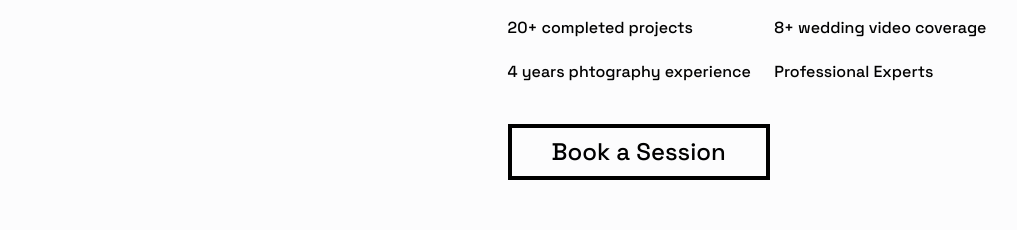
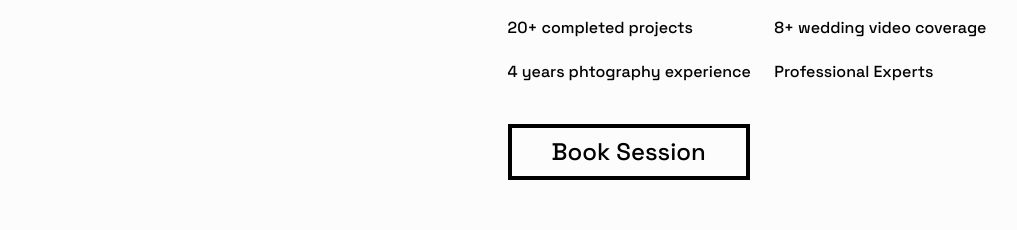
Before and after one commit to Sufyan-codes/PhotoStudio, a website: page index.html in a window 1280 px wide. Shown: the part 1160-1390 px from the top of the page, without its empty margins (163-1180 px from the left). Drawn offline with nearby package versions, Linux system fonts and the light colour scheme; files whose address does not match are found by name.

Commit message:
fixing text bugs

```diff
--- a/index.html
+++ b/index.html
@@ -140,8 +140,10 @@
             </div>
             <div class="mt-8">
                 <button
-                    class="btn lg:text-2xl border-4 border-black py-2 px-10 max-sm:px-20 max-sm:py-4 max-sm:text-sm"><a href="#contact">Book
-                        a Session</a></button>
+                    class="btn lg:text-2xl border-4 border-black py-2 px-10 max-sm:px-20 max-sm:py-4 max-sm:text-2xl">
+                <a href="#about">Book Session
+                    </a>
+                </button>
             </div>
         </div>
     </section>
```
